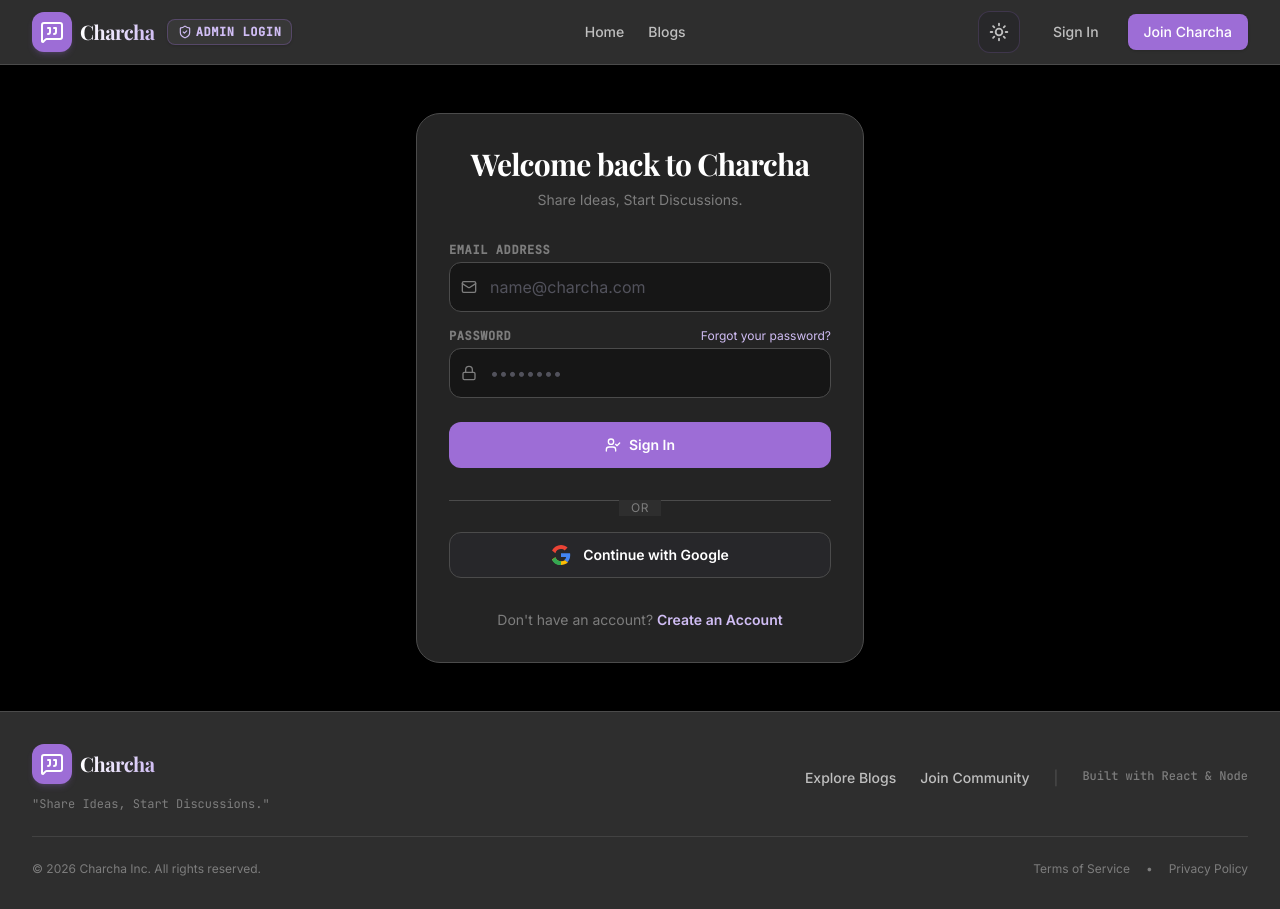
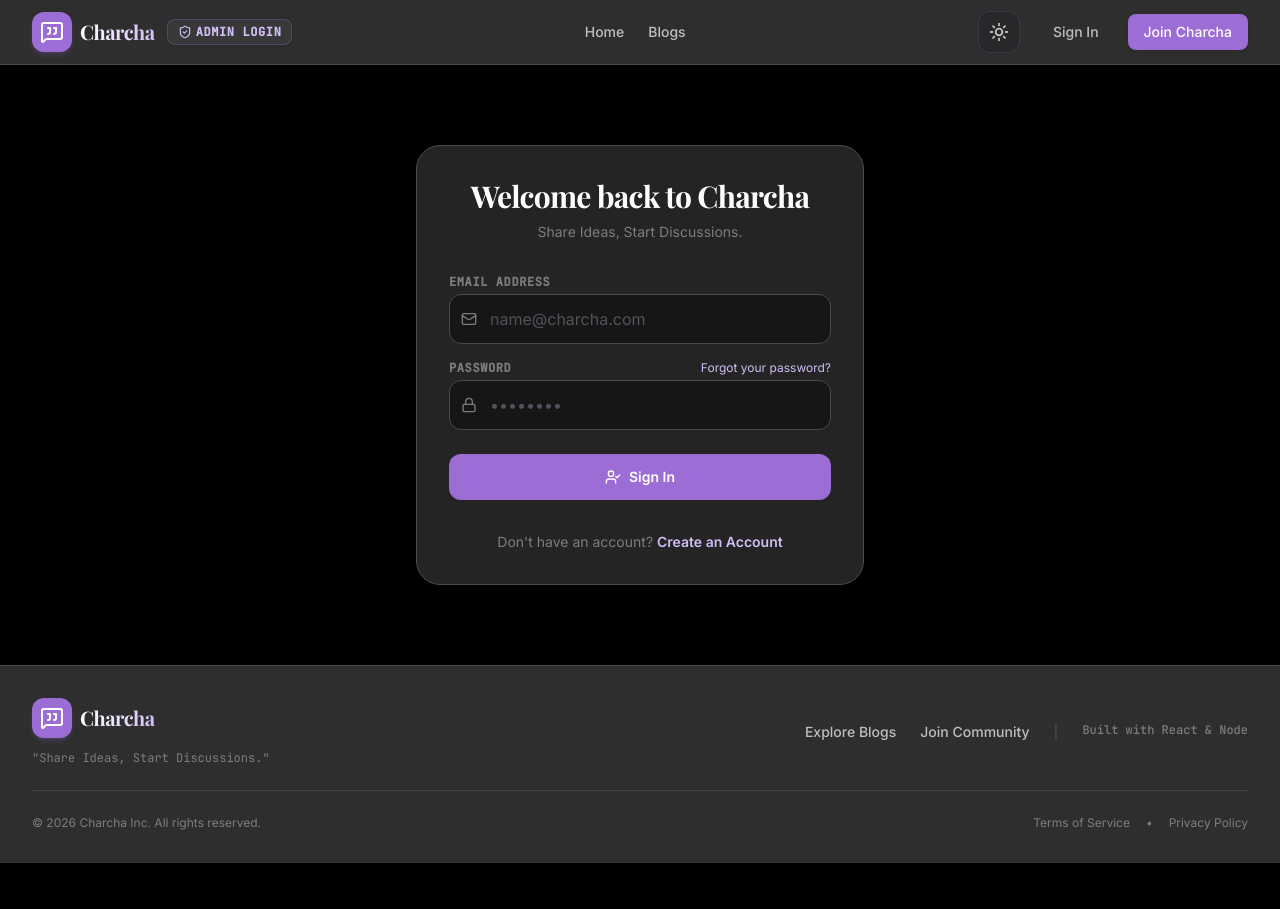
Before and after one commit to Eedditzzaa/Charcha, a React (Vite) app: page /#/login in a window 1280 px wide. After the commit the page ends 863 px from the top, so only its background shows below. Built offline with nearby package versions, Linux system fonts and the light colour scheme; a web font is replaced by a local one.

Commit message:
refactor: remove Google AI Studio boilerplate
Remove leftover template files, workflow configurations, and login social integrations associated with the Google AI Studio project initialization.

```diff
--- a/index.html
+++ b/index.html
@@ -3,7 +3,7 @@
   <head>
     <meta charset="UTF-8" />
     <meta name="viewport" content="width=device-width, initial-scale=1.0" />
-   <title>Charcha</title>
+    <title>My Google AI Studio App</title>
   </head>
   <body>
     <div id="root"></div>
--- a/src/pages/Login.tsx
+++ b/src/pages/Login.tsx
@@ -144,47 +144,6 @@ export default function Login() {
           </div>
         </form>
 
-        <div className="relative flex items-center justify-center my-4">
-          <div className="absolute inset-y-0 left-0 w-full border-t border-black/10 dark:border-[#4B4B4B]"></div>
-          <span className="relative px-3 text-xs uppercase bg-emerald-50 dark:bg-[#2E2E2E] dark:text-[#7D7D7D] tracking-wider text-[#444D60]/80">
-            or
-          </span>
-        </div>
-
-        <div>
-          <button
-            onClick={handleGoogleLogin}
-            disabled={googleLoading}
-            className="w-full flex items-center justify-center gap-3 py-3 px-4 border border-black/10 dark:border-[#4B4B4B] rounded-xl bg-white hover:bg-zinc-100 dark:bg-zinc-800 dark:hover:bg-zinc-700 text-sm font-semibold text-[#444D60] dark:text-white transition"
-          >
-            {googleLoading ? (
-              <Loader2 className="animate-spin h-5 w-5" />
-            ) : (
-              <>
-                <svg className="h-5 w-5" viewBox="0 0 24 24" width="24" height="24">
-                  <path
-                    fill="#EA4335"
-                    d="M5.266 9.765A7.077 7.077 0 0 1 12 4.909c1.69 0 3.218.6 4.418 1.582L19.91 3C17.782 1.145 15.055 0 12 0 7.37 0 3.34 2.62 1.25 6.463l4.016 3.302Z"
-                  />
-                  <path
-                    fill="#4285F4"
-                    d="M23.045 12.273c0-.818-.073-1.609-.205-2.373H12v4.482h6.218a5.31 5.31 0 0 1-2.3 3.483l3.582 2.772c2.09-1.927 3.545-4.76 3.545-8.364Z"
-                  />
-                  <path
-                    fill="#FBBC05"
-                    d="M5.266 14.235 1.25 17.537C3.34 21.38 7.37 24 12 24c3.155 0 6.136-1.118 8.218-3l-3.582-2.772c-1.218.818-2.773 1.309-4.636 1.309a7.078 7.078 0 0 1-6.734-4.855l-4.016 3.302Z"
-                  />
-                  <path
-                    fill="#34A853"
-                    d="M12 19.545c-3.11 0-5.782-2.073-6.734-4.855L1.25 17.99C3.34 21.83 7.37 24.45 12 24.45v-4.909Z"
-                  />
-                </svg>
-                <span>Continue with Google</span>
-              </>
-            )}
-          </button>
-        </div>
-
         <p className="text-center text-sm text-[#444D60]/80 dark:text-dark-text-muted mt-4">
           Don't have an account?{' '}
           <Link
```
Also changed, not shown: 1 other file (tests, documents, lock files or other folders).
